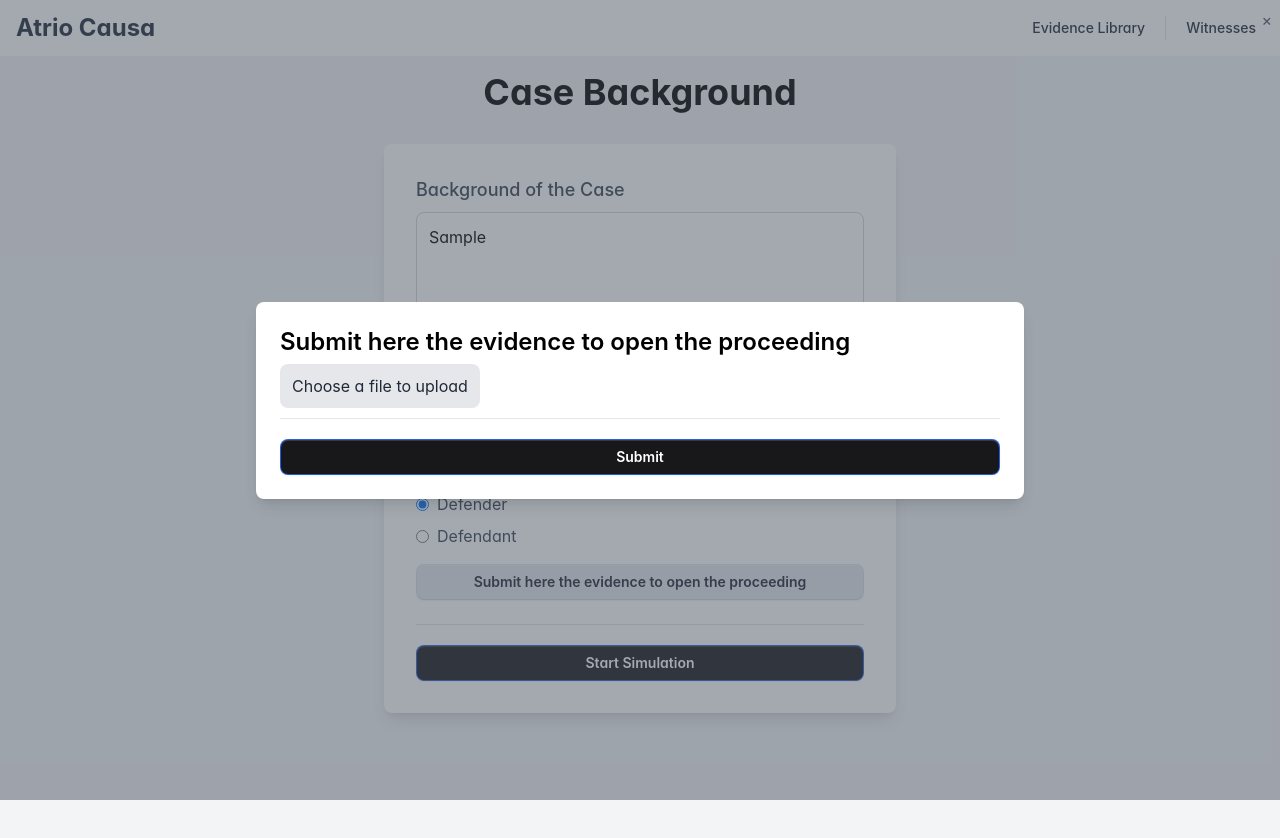
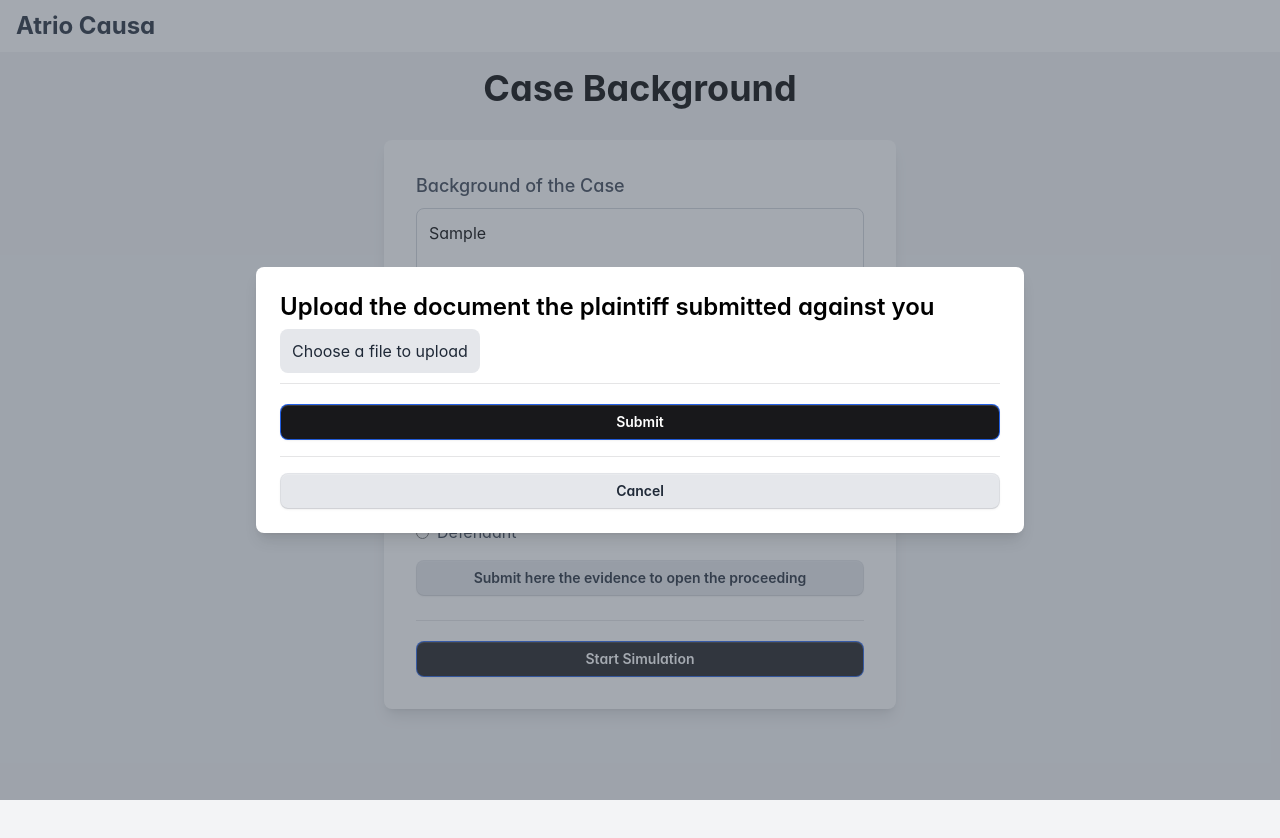
Before and after one commit to HackTrinity16/hacktrinity-front, a React (Vite) app: page / in a window 1280 px wide. Both pictures are taken after typing "Sample" into the empty fields and a click on the button "Submit here the evidence to open the proceeding". Shown: the top 838 px of the page. Built offline with nearby package versions, Linux system fonts and the light colour scheme.

Commit message:
feat: added basic api

```diff
--- a/src/Navigation.jsx
+++ b/src/Navigation.jsx
@@ -32,7 +32,8 @@ function Navigation() {
                     )}
                 </NavbarSection>
 
-                {/* Navigation items aligned to the right */}
+                {/* Conditionally render right navigation items */}
+                {location.pathname !== '/' && (
                     <NavbarSection className="flex items-center gap-6">
                         <NavbarItem onClick={() => navigate('/evidence')}>
                             <h2 className="text-gray-800 hover:text-blue-600 cursor-pointer">Evidence Library</h2>
@@ -42,6 +43,7 @@ function Navigation() {
                             <h2 className="text-gray-800 hover:text-blue-600 cursor-pointer">Witnesses</h2>
                         </NavbarItem>
                     </NavbarSection>
+                )}
             </Navbar>
         </header>
     );
--- a/src/components/Modal.jsx
+++ b/src/components/Modal.jsx
@@ -1,4 +1,6 @@
 import React, { useEffect } from 'react';
+import { Button } from './button.jsx';
+import {Divider} from "./divider.jsx";
 
 function Modal({ isOpen, onClose, children }) {
     useEffect(() => {
@@ -21,11 +23,12 @@ function Modal({ isOpen, onClose, children }) {
 
     return (
         <div className="fixed inset-0 bg-gray-600 bg-opacity-50 flex items-center justify-center p-4">
-            <div className="bg-white p-6 rounded-lg shadow-lg w-full max-w-lg md:max-w-2xl lg:max-w-3xl"> {/* Adjusted width */}
-                <button onClick={onClose} className="absolute top-2 right-2 text-gray-600 hover:text-gray-900">
-                    &times;
-                </button>
+            <div className="bg-white p-6 rounded-lg shadow-lg w-full max-w-lg md:max-w-2xl lg:max-w-3xl">
                 {children}
+                <Divider className="mt-4" />
+                <Button color="gray" className="w-full bg-gray-200 text-gray-800 hover:bg-gray-300 mt-4 cursor-pointer" onClick={onClose}>
+                    Cancel
+                </Button>
             </div>
         </div>
     );
--- a/src/pages/Home.jsx
+++ b/src/pages/Home.jsx
@@ -6,8 +6,8 @@ import Modal from '../components/Modal';
 
 function Home() {
     const [caseBackground, setCaseBackground] = useState('');
-    const [role, setRole] = useState('defender');
-    const [juryCount, setJuryCount] = useState(5); // Default number of jury members
+    const [role, setRole] = useState('plaintiff'); // Default role
+    const [juryCount, setJuryCount] = useState(12); // Default number of jury members
     const [document, setDocument] = useState(null);
     const [newDocument, setNewDocument] = useState(null);
     const [isDocumentModalOpen, setIsDocumentModalOpen] = useState(false);
@@ -76,14 +76,14 @@ function Home() {
                     <div className="flex items-center mb-2">
                         <input
                             type="radio"
-                            id="defender"
+                            id="plaintiff"
                             name="role"
-                            value="defender"
-                            checked={role === 'defender'}
+                            value="plaintiff"
+                            checked={role === 'plaintiff'}
                             onChange={(e) => setRole(e.target.value)}
                             className="mr-2"
                         />
-                        <label htmlFor="defender" className="text-gray-700">Defender</label>
+                        <label htmlFor="plaintiff" className="text-gray-700">Plaintiff</label>
                     </div>
                     <div className="flex items-center">
                         <input
@@ -100,7 +100,7 @@ function Home() {
                 </div>
                 <div className="mb-1">
                     <Button color="gray" className="w-full bg-gray-200 text-gray-800 hover:bg-gray-300 mb-1 cursor-pointer" onClick={handleUseDocument}>
-                        {role === 'defender' ? 'Submit here the evidence to open the proceeding' : 'Submit the document the defender created against you'}
+                        {role === 'plaintiff' ? 'Submit here the evidence to open the proceeding' : 'Upload the document the plaintiff submitted against you'}
                     </Button>
                 </div>
                 <Divider className="my-5" />
@@ -110,7 +110,7 @@ function Home() {
             </form>
 
             <Modal isOpen={isDocumentModalOpen} onClose={() => setIsDocumentModalOpen(false)}>
-                <h2 className="text-2xl font-semibold mb-4">{role === 'defender' ? 'Submit here the evidence to open the proceeding' : 'Submit the document the defender created against you'}</h2>
+                <h2 className="text-2xl font-semibold mb-4">{role === 'defender' ? 'Submit here the evidence to open the proceeding' : 'Upload the document the plaintiff submitted against you'}</h2>
                 <form onSubmit={handleDocumentSubmit}>
                     <div className="mb-4">
                         <input
```
Also changed, not shown: src/services/judge.js (added, +56 -0 lines). Lines whose indentation alone changed are shown as unchanged.
